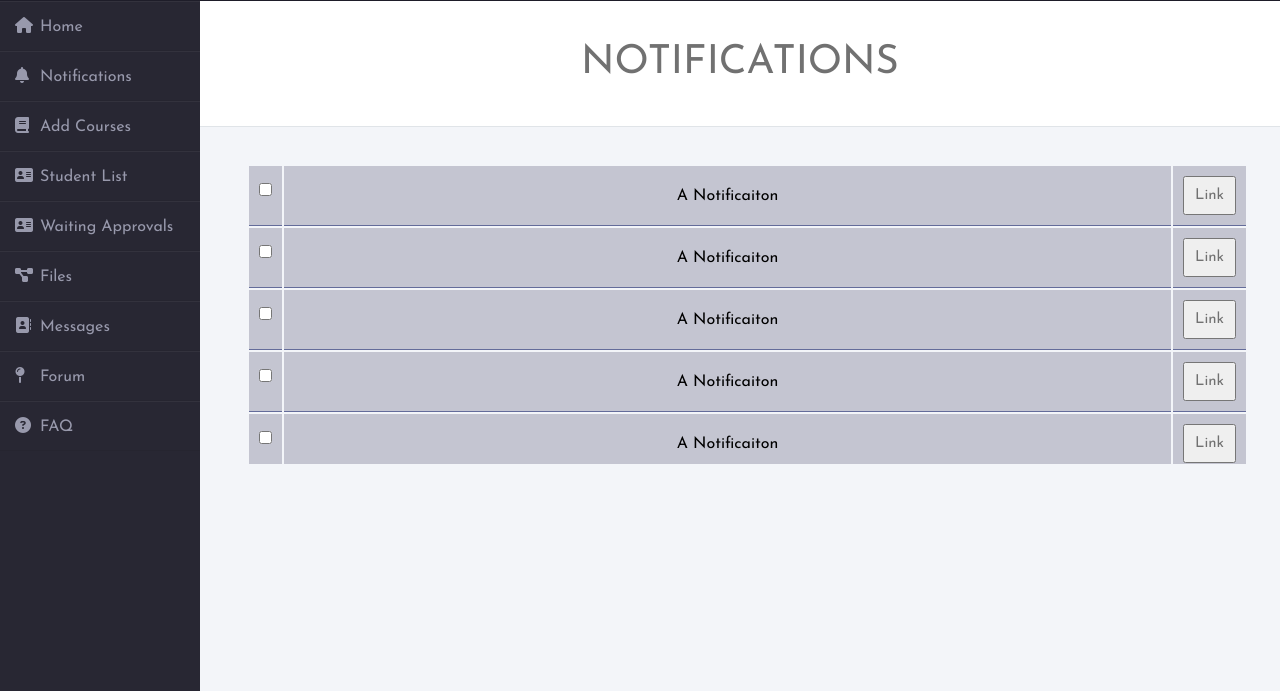
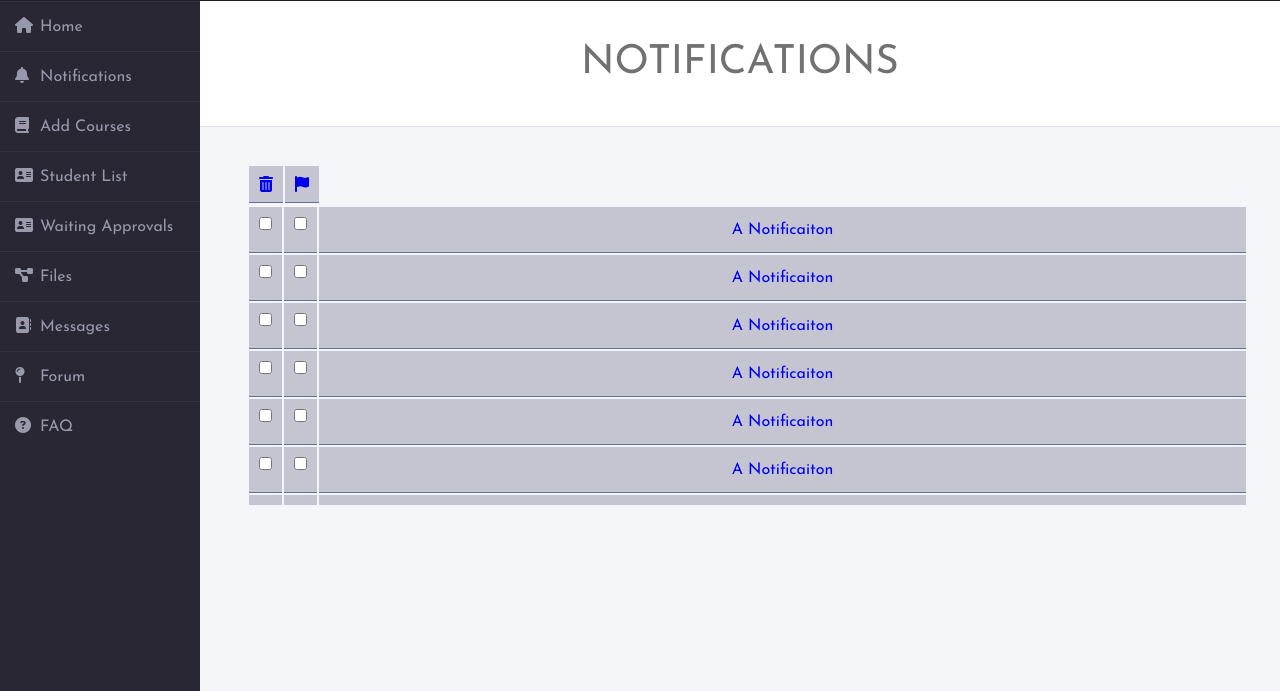
Before and after one commit to aysekelleci/cs319-project, a Django app: page /notification/ in a window 1280 px wide. Shown: the part 109-800 px from the top of the page. Run offline with Django 4.2, Linux system fonts and the light colour scheme; the visitor is signed in with stand-in values (Sample User, id 1); some libraries are stand-ins or nearby versions; grey boxes are pictures that could not be loaded.

Commit message:
notifications flag and delete

```diff
--- a/erasmus/src/erasmus/communication/templates/communication/notifications.html
+++ b/erasmus/src/erasmus/communication/templates/communication/notifications.html
@@ -1,89 +1,94 @@
 {% extends 'accounts/navbar.html' %}
 {% block main_content %}
 <div class="header">Notifications</div>
+<style>
+.btns
+{
+    float: right;
+}
+</style>
 <div class="page_content">
-    <style>
-
-
-        /* When the checkbox is checked, add a blue background */
-        .input:checked ~ .checkbox {
-          background-color: #f32121;
-        }
-
-        /* Create the checkmark/indicator (hidden when not checked) */
-        .checkbox:after {
-          content: "";
-          position: absolute;
-          display: none;
-        }
-
-        /* Show the checkmark when checked */
-        .container input:checked ~ .checkmark:after {
-          display: block;
-        }
-
-        /* Style the checkmark/indicator */
-        .container .checkmark:after {
-          left: 9px;
-          top: 5px;
-          width: 5px;
-          height: 10px;
-          border: solid white;
-          border-width: 0 3px 3px 0;
-          -webkit-transform: rotate(45deg);
-          -ms-transform: rotate(45deg);
-          transform: rotate(45deg);
-        }
-        </style>
-
     <div id="notif_table">
             <table id="filtered_list" style="width:100%">
+                <thead>
+                    <tr>
+                        <th>
+                            <a href=#>
+                                <i class="fa fa-trash"></i>
+                            </a>
+                        </th>
+                        <th>
+                            <a href=#>
+                                <i class="fa fa-flag"></i>
+                            </a>
+                        </th>
+                    </tr>
+                </thead>
+                <tbody>
                 <tr>
                     <td>
                         <input type="checkbox">
                     </td>
-                    <td style="width:100%">A Notificaiton</td>
                     <td>
-                        <button href="#" type="button">Link</button>
+                        <input type="checkbox">
                     </td>
+                    <td style="width:100%"><a href=#>A Notificaiton</a></td>
                 </tr>
                 <tr>
                     <td>
                         <input type="checkbox">
                     </td>
-                    <td style="width:100%">A Notificaiton</td>
                     <td>
-                        <button href="#" type="button">Link</button>
+                        <input type="checkbox">
                     </td>
+                    <td style="width:100%"><a href=#>A Notificaiton</a></td>
                 </tr>
                 <tr>
                     <td>
                         <input type="checkbox">
                     </td>
-                    <td style="width:100%">A Notificaiton</td>
                     <td>
-                        <button href="#" type="button">Link</button>
+                        <input type="checkbox">
                     </td>
+                    <td style="width:100%"><a href=#>A Notificaiton</a></td>
                 </tr>
                 <tr>
                     <td>
                         <input type="checkbox">
                     </td>
-                    <td style="width:100%">A Notificaiton</td>
                     <td>
-                        <button href="#" type="button">Link</button>
+                        <input type="checkbox">
                     </td>
+                    <td style="width:100%"><a href=#>A Notificaiton</a></td>
                 </tr>
                 <tr>
                     <td>
                         <input type="checkbox">
                     </td>
-                    <td style="width:100%">A Notificaiton</td>
                     <td>
-                        <button href="#" type="button">Link</button>
+                        <input type="checkbox">
                     </td>
+                    <td style="width:100%"><a href=#>A Notificaiton</a></td>
                 </tr>
-
+                <tr>
+                    <td>
+                        <input type="checkbox">
+                    </td>
+                    <td>
+                        <input type="checkbox">
+                    </td>
+                    <td style="width:100%"><a href=#>A Notificaiton</a></td>
+                </tr>
+                <tr>
+                    <td>
+                        <input type="checkbox">
+                    </td>
+                    <td>
+                        <input type="checkbox">
+                    </td>
+                    <td style="width:100%"><a href=#>A Notificaiton</a></td>
+                </tr>
+                </tbody>
             </table>
         </div>
 </div>
```
